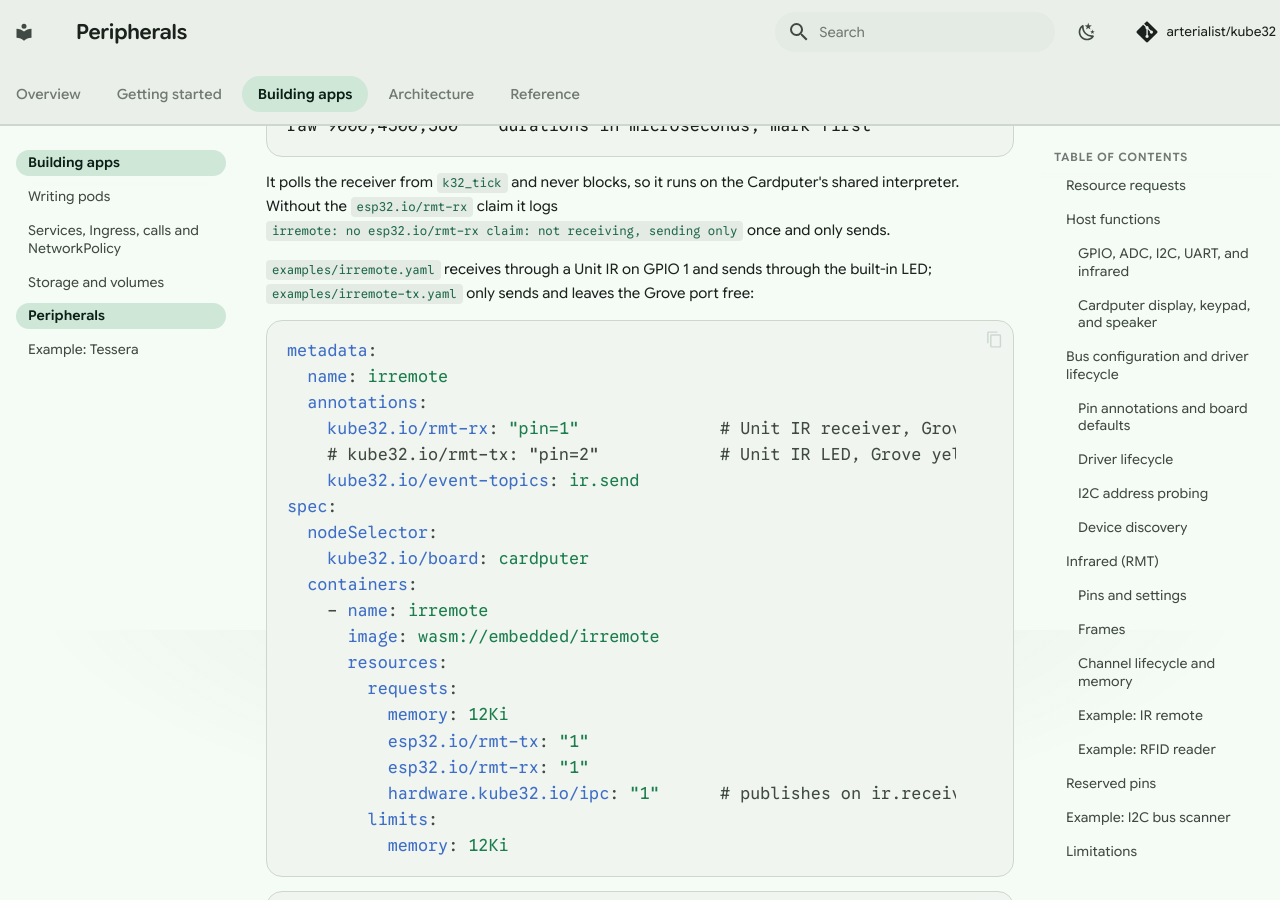
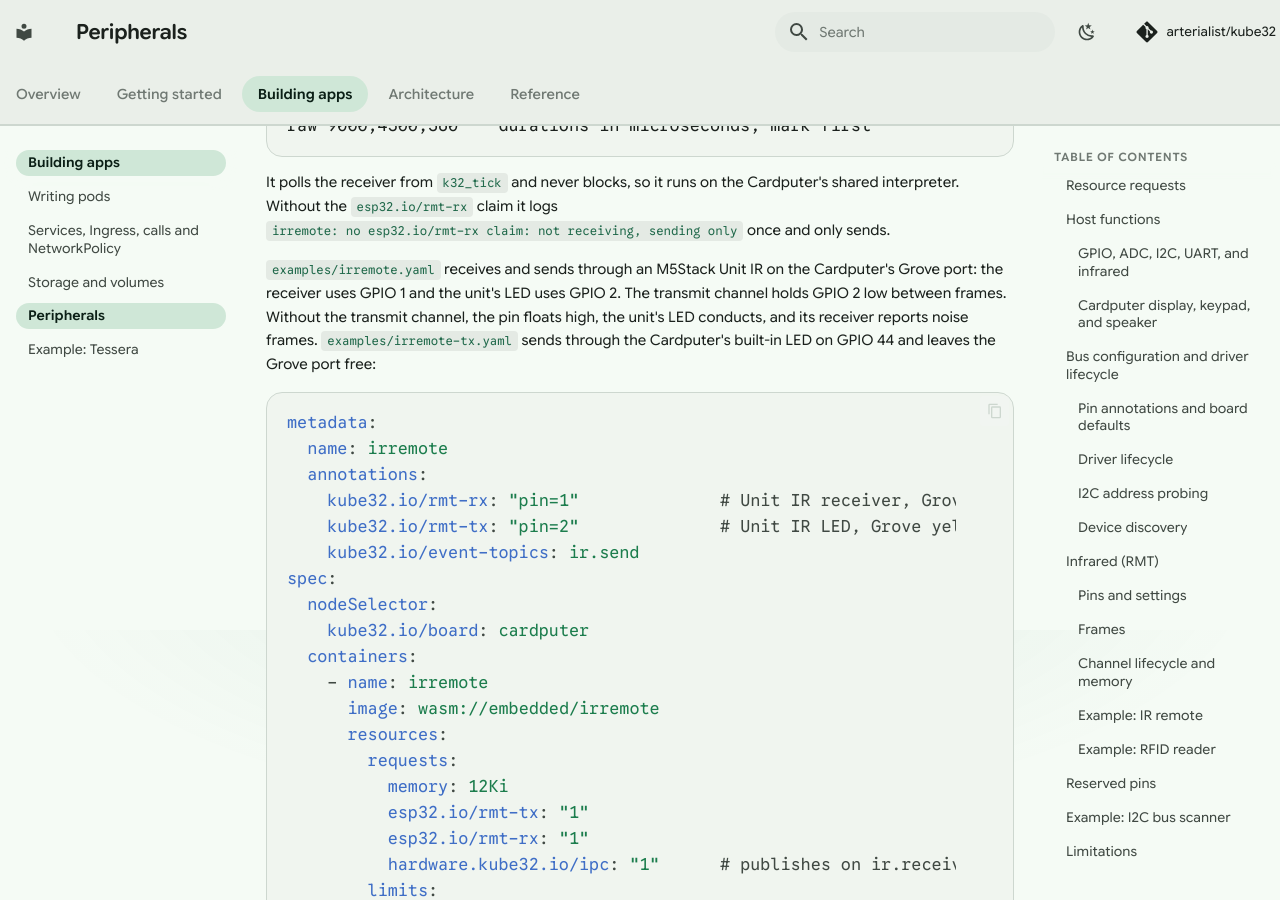
Before and after one commit to arterialist/kube32, an MkDocs documentation site: the page built from docs/peripherals.md, in a window 1280 px wide and 900 px high, scrolled down 11970 px. Built offline with MkDocs 1.6.1 and Material for MkDocs 9.7.7, drawn with Linux system fonts in a browser that asks for light colours; comment, search, counter and statistics services are not loaded.

Commit message:
fix(examples): send irremote codes through the Unit IR LED
With the Unit IR in the Grove port and only its receiver claimed,
GPIO 2 floats high, the unit's LED conducts, and its receiver reports
noise frames. Claim the unit's LED as the transmitter to hold the pin
low between frames.

````diff
--- a/docs/peripherals.md
+++ b/docs/peripherals.md
@@ -215,14 +215,14 @@ raw 9000,4500,560    durations in microseconds, mark first
 
 It polls the receiver from `k32_tick` and never blocks, so it runs on the Cardputer's shared interpreter. Without the `esp32.io/rmt-rx` claim it logs `irremote: no esp32.io/rmt-rx claim: not receiving, sending only` once and only sends.
 
-`examples/irremote.yaml` receives through a Unit IR on GPIO 1 and sends through the built-in LED; `examples/irremote-tx.yaml` only sends and leaves the Grove port free:
+`examples/irremote.yaml` receives and sends through an M5Stack Unit IR on the Cardputer's Grove port: the receiver uses GPIO 1 and the unit's LED uses GPIO 2. The transmit channel holds GPIO 2 low between frames. Without the transmit channel, the pin floats high, the unit's LED conducts, and its receiver reports noise frames. `examples/irremote-tx.yaml` sends through the Cardputer's built-in LED on GPIO 44 and leaves the Grove port free:
 
 ```yaml
 metadata:
   name: irremote
   annotations:
     kube32.io/rmt-rx: "pin=1"              # Unit IR receiver, Grove white
-    # kube32.io/rmt-tx: "pin=2"            # Unit IR LED, Grove yellow (default: the built-in LED, GPIO 44)
+    kube32.io/rmt-tx: "pin=2"              # Unit IR LED, Grove yellow
     kube32.io/event-topics: ir.send
 spec:
   nodeSelector:
````
Also changed, not shown: 1 other file.
